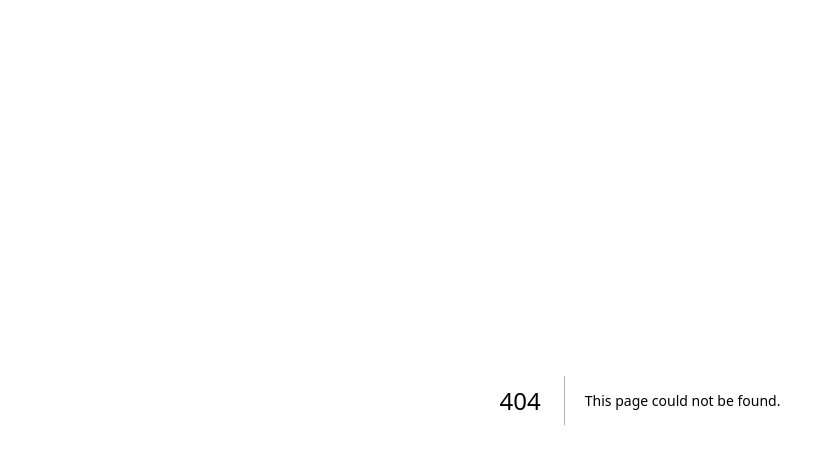
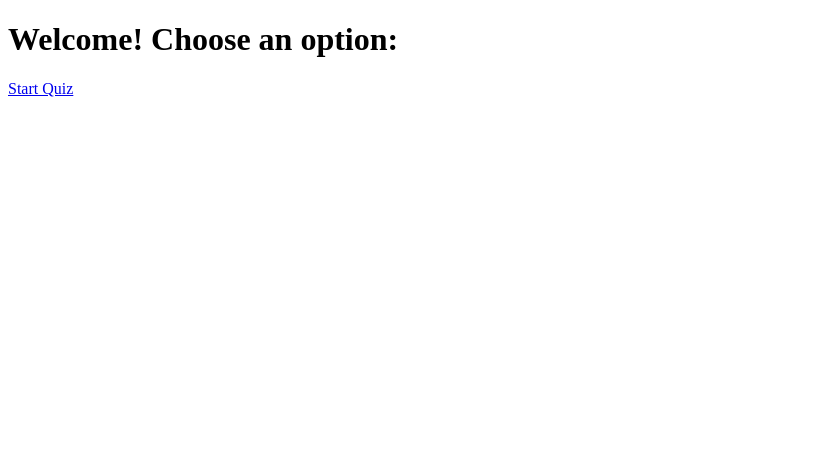
Before and after one commit to epiglotis/QuizApp-NextJS, a Next.js app: page /mainpage in a window 1280 px wide. Before the commit this address had no page. Shown: the top 464 px of the page, without its empty margins (0-835 px from the left). Built offline with nearby package versions, Linux system fonts and the light colour scheme.

Commit message:
Created MainPage

```diff
--- /dev/null
+++ b/pages/mainpage.tsx
@@ -0,0 +1,18 @@
+// pages/buttons.tsx
+
+import React from 'react';
+import Link from 'next/link';
+
+const MainPage: React.FC = () => {
+  return (
+    <div>
+      <h1>Welcome! Choose an option:</h1>
+      <Link href="/quiz">
+        <a>Start Quiz</a>
+      </Link>
+      {/* Add more buttons or links for other options */}
+    </div>
+  );
+};
+
+export default MainPage;
```
Also changed, not shown: pages/index.tsx (+10 -13 lines), pages/auth/login.tsx (renamed from pages/login.tsx).
